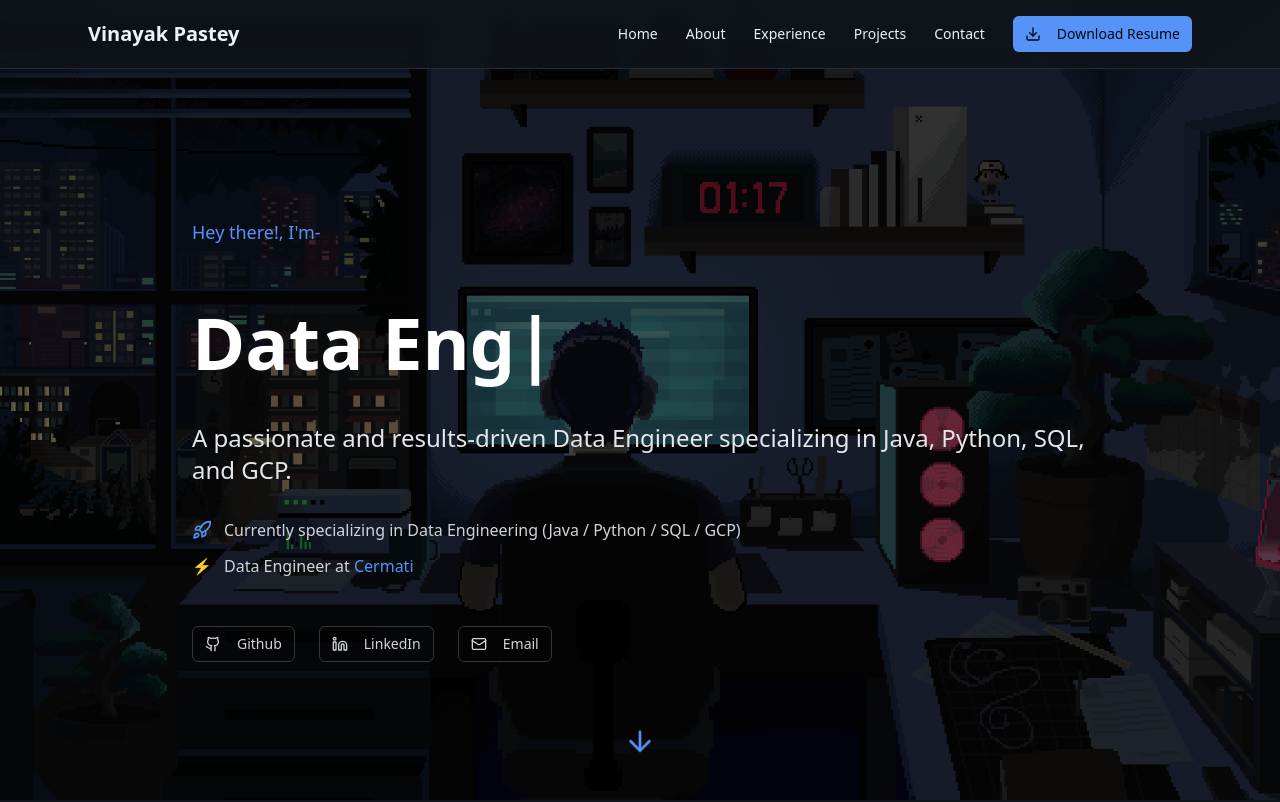
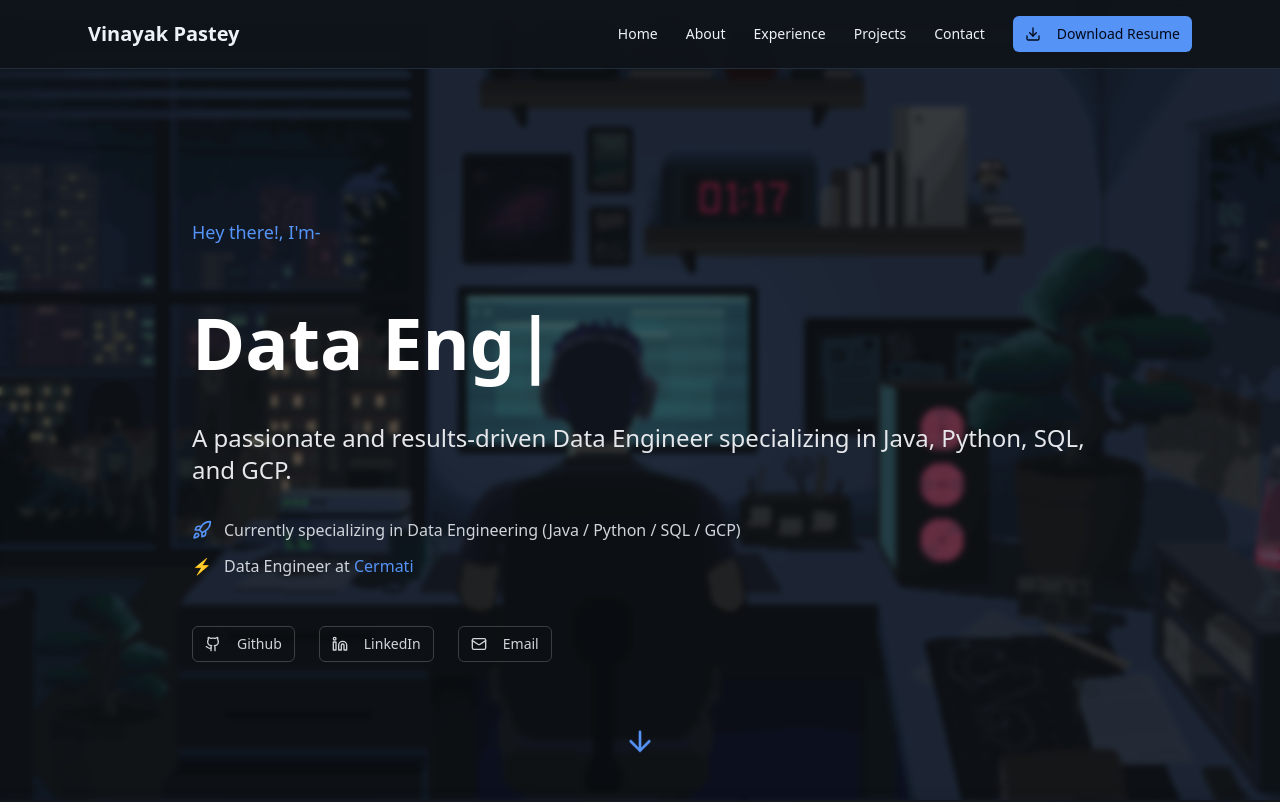
Before and after one commit to vinayvp/personal-os, a React (Vite) app: page / in a window 1280 px wide. Shown: the top 802 px of the page. Built offline with nearby package versions, Linux system fonts and the light colour scheme.

Commit message:
Fix the portfolio background and add blur to other components

```diff
--- a/src/components/portfolio/Hero.tsx
+++ b/src/components/portfolio/Hero.tsx
@@ -1,4 +1,3 @@
-
 import React from 'react';
 import { Button } from '@/components/ui/button';
 import { Mail, Github, Linkedin, Rocket, ArrowDown } from 'lucide-react';
@@ -12,9 +11,9 @@ const Hero: React.FC<HeroProps> = ({ scrollToSection }) => {
   return (
     <section
       id="home"
-      className="min-h-screen flex items-center justify-center relative px-6 pt-20 portfolio-bg-mobile md:portfolio-bg-desktop"
+      className="min-h-screen flex items-center justify-center relative px-6 pt-20"
     >
-      <div className="absolute inset-0 bg-black/60 z-0" />
+      <div className="absolute inset-0 z-0 bg-black/60 bg-blur"/>
       <div className="max-w-4xl mx-auto relative z-10">
         {/* Hey there text */}
         <div className="mb-8">
--- a/src/index.css
+++ b/src/index.css
@@ -1,4 +1,3 @@
-
 @tailwind base;
 @tailwind components;
 @tailwind utilities;
@@ -216,6 +215,18 @@
     background-repeat: no-repeat;
     background-attachment: fixed;
   }
+
+  .bg-blur {
+    background-color: hsl(var(--background) / 0.4);
+    backdrop-filter: blur(2px);
+  }
+
+  .bg-section-glass {
+    background-color: hsl(var(--background) / 0.80);
+    backdrop-filter: blur(15px);
+    border-top: 2px solid hsl(var(--background) / 0.4);
+    box-shadow: 0px 0px 15px 0px rgba(0, 0, 0, 0.1);
+  }
 }
 
 /* Media query for desktop background */
--- a/src/pages/Home.tsx
+++ b/src/pages/Home.tsx
@@ -1,4 +1,3 @@
-
 import React from 'react';
 import Header from '@/components/portfolio/Header';
 import Hero from '@/components/portfolio/Hero';
@@ -18,17 +17,20 @@ const Home = () => {
   };
 
   return (
-    <div className="min-h-screen">
+    <div className="min-h-screen relative portfolio-bg-mobile md:portfolio-bg-desktop">
+      <div className="absolute inset-0 z-0 bg-blur pointer-events-none" />
       <Header scrollToSection={scrollToSection} />
-      <main>
+      <main className="relative z-10">
         <Hero scrollToSection={scrollToSection} />
-        <About />
-        <GithubGraph />
-        <WorkExperience />
-        <Projects />
-        <Contact />
+        <div className="bg-section-glass">
+          <About />
+          <GithubGraph />
+          <WorkExperience />
+          <Projects />
+          <Contact />
+        </div>
+        <Footer />
       </main>
-      <Footer />
     </div>
   );
 };
```
Also changed, not shown: public/portfolio_backgrounds/background_desktop_1.gif.
